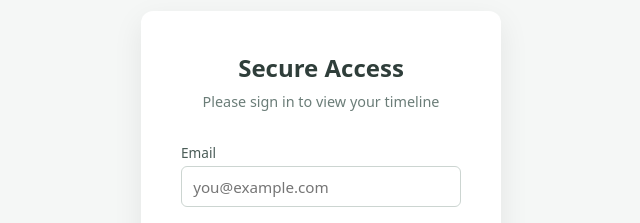
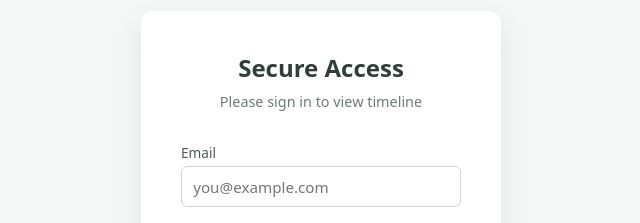
Before and after one commit to alwray99/Timeline-Site, a plain HTML site: page index.html in a window 1280 px wide. Shown: the part 177-400 px from the top of the page, 319-959 px from the left. Drawn offline with Linux system fonts and the light colour scheme.

Commit message:
Update index.html

```diff
--- a/index.html
+++ b/index.html
@@ -105,7 +105,7 @@
   <div class="login-card">
     <h1>Secure Access</h1>
     <div class="subtitle">
-      Please sign in to view your timeline
+      Please sign in to view timeline
     </div>
 
     <label for="email">Email</label>
```
